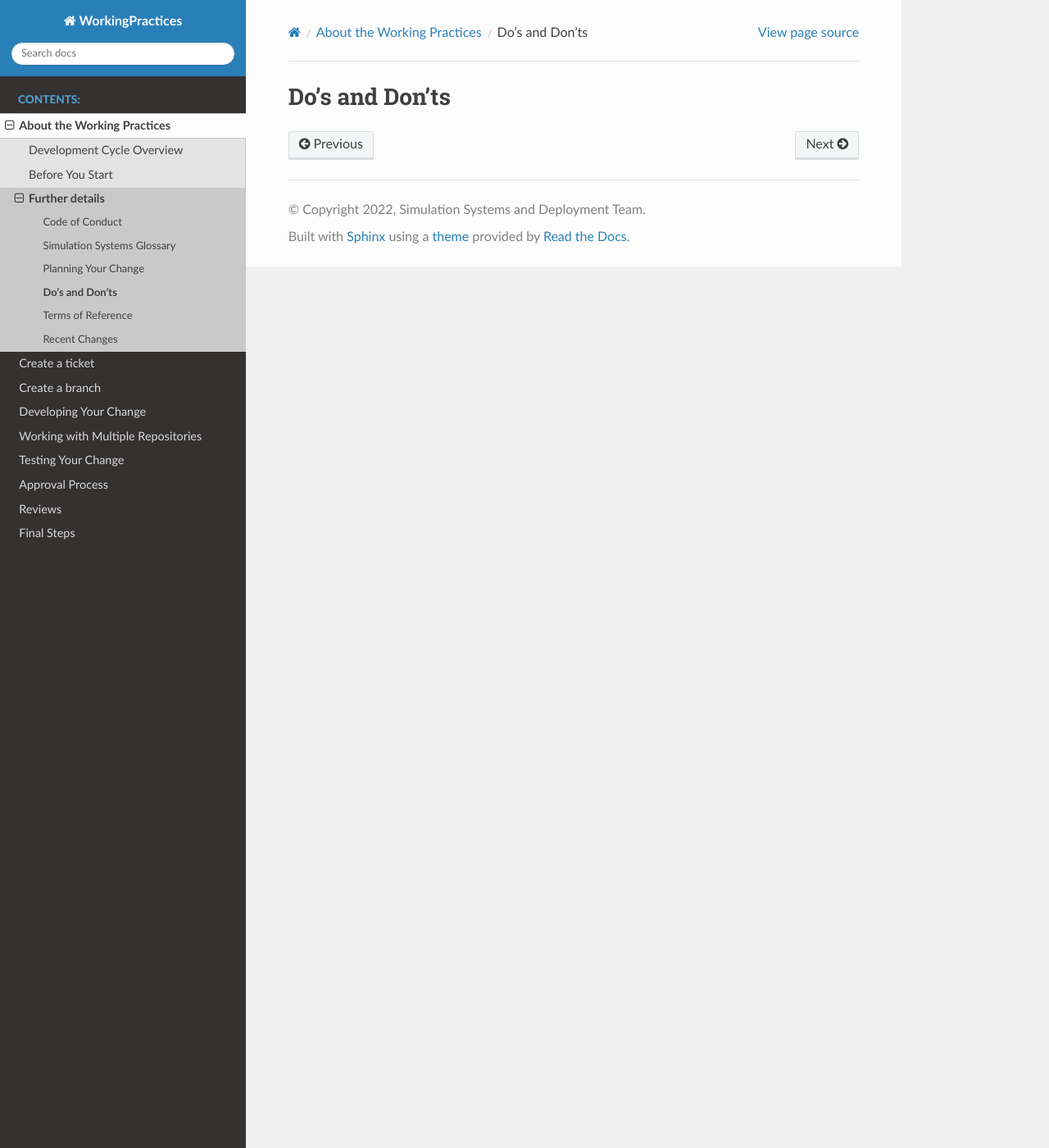
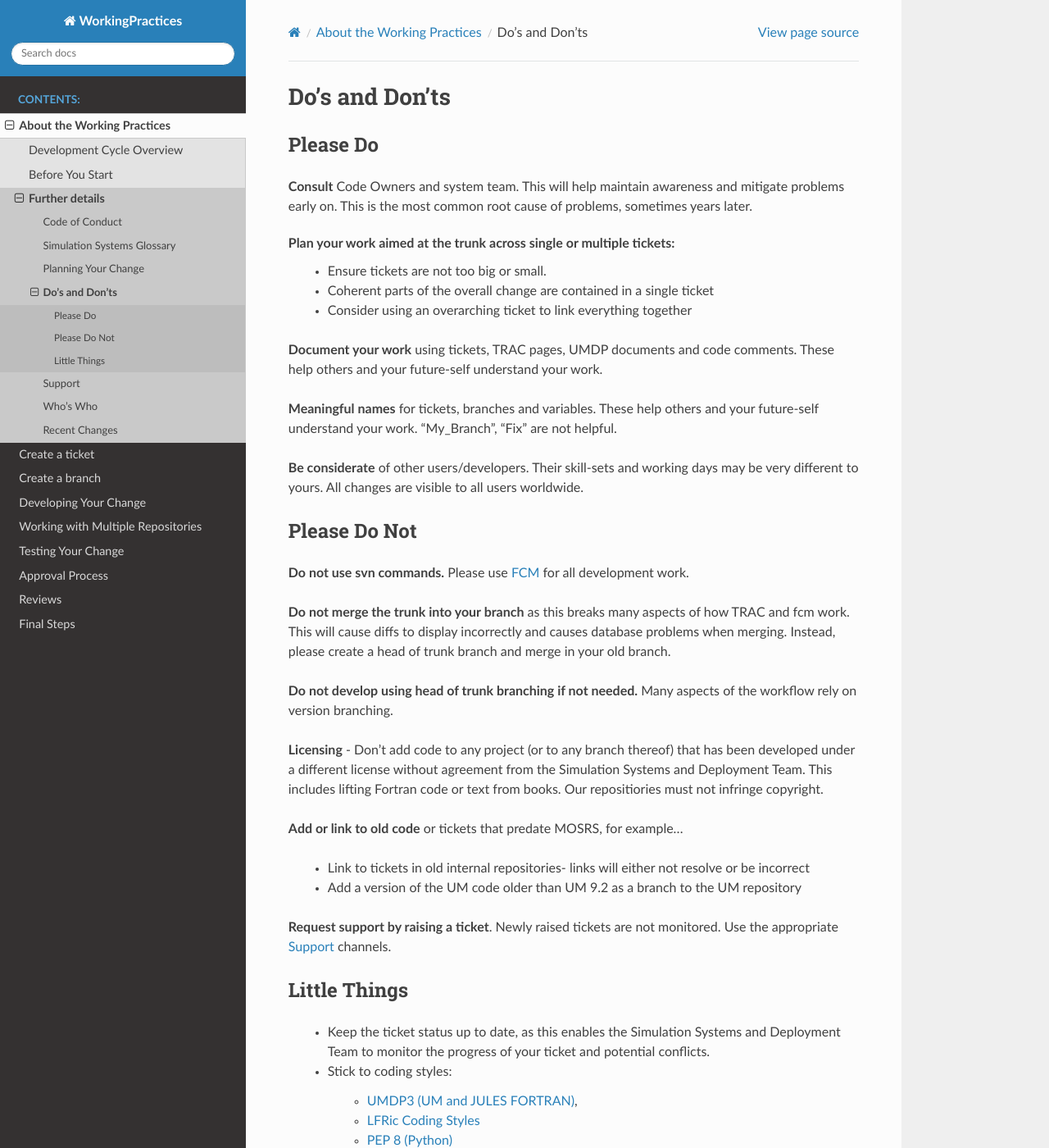
Before and after one commit to MetOffice/simulation-systems, a Sphinx documentation site: the page built from source/WorkingPractices/dos_donts.rst, in a window 1280 px wide and 1400 px high. Shown: the whole window at 82% size. Built offline with Sphinx 7.4.7 and the Read the Docs theme 2.0.0, drawn with Linux system fonts in a browser that asks for light colours; some of the changed text lies outside the part shown.

```diff
--- a/source/WorkingPractices/dos_donts.rst
+++ b/source/WorkingPractices/dos_donts.rst
@@ -1,2 +1,63 @@
 Do's and Don'ts
 ===============
+Please Do
+---------
+**Consult** Code Owners and system team. This will help maintain awareness and
+mitigate problems early on. This is the most common root cause of problems,
+sometimes years later.
+
+**Plan** your work aimed at the trunk across single or multiple tickets:
+    * Ensure tickets are not too big or small.
+    * Coherent parts of the overall change are contained in a single ticket
+    * Consider using an overarching ticket to link everything together
+
+**Document your work** using tickets, TRAC pages, UMDP documents and code
+comments. These help others and your future-self understand your work.
+
+**Meaningful names** for tickets, branches and variables. These help others and
+your future-self understand your work. "My_Branch", "Fix" are not helpful.
+
+**Be considerate** of other users/developers. Their skill-sets and working days may be very different to yours. All changes are visible to all users worldwide.
+
+Please Do Not
+-------------
+
+**Do not use svn commands.** Please use `FCM <http://metomi.github.io/fcm/doc/user_guide/>`_ for all development work.
+
+**Do not merge the trunk into your branch** as this breaks many aspects of how
+TRAC and fcm work. This will cause diffs to display incorrectly and causes
+database problems when merging. Instead, please create a head of trunk branch
+and merge in your old branch.
+
+**Do not develop using head of trunk branching if not needed.** Many aspects of
+the workflow rely on version branching.
+
+**Licensing** - Don't add code to any project (or to any branch thereof) that
+has been developed under a different license without agreement from the
+Simulation Systems and Deployment Team. This includes lifting Fortran code or
+text from books. Our repositiories must not infringe copyright.
+
+**Add or link to old code** or tickets that predate MOSRS, for example...
+
+    * Link to tickets in old internal repositories- links will either not resolve or be incorrect
+    * Add a version of the UM code older than UM 9.2 as a branch to the UM repository
+
+**Request support by raising a ticket**. Newly raised tickets are not monitored.
+Use the appropriate :ref:`support` channels.
+
+Little Things
+-------------
+
+    * Keep the ticket status up to date, as this enables the Simulation Systems
+      and Deployment Team to monitor the progress of your ticket and potential conflicts.
+
+    * Stick to coding styles:
+
+        * `UMDP3 (UM and JULES FORTRAN) <https://code.metoffice.gov.uk/doc/um/latest/umdp.html#003>`_,
+        * `LFRic Coding Styles <https://code.metoffice.gov.uk/trac/lfric/wiki/LFRicTechnical/CodingStandards>`_
+        * `PEP 8 (Python) <https://legacy.python.org/dev/peps/pep-0008/>`_
+
+    * Link to tickets in other MOSRS repositories, eg jules:#1
+
+    * All tickets for a particular milestone are visible either from the Roadmap
+      feature in Trac or via a custom query in View Tickets.
--- a/source/WorkingPractices/reviews.rst
+++ b/source/WorkingPractices/reviews.rst
@@ -5,8 +5,12 @@ Summary of the overall review process
 Preparing for review
 --------------------
 
+.. _scitech:
+
 Science/Technical Review
 ------------------------
 
+.. _codereview:
+
 Code Review
 -----------
```
Also changed, not shown: source/WorkingPractices/code_of_conduct.rst (+9 -0 lines), source/WorkingPractices/support.rst (added, +49 -0 lines), source/WorkingPractices/terms_of_reference.rst (deleted, +0 -7 lines), source/WorkingPractices/who.rst (added, +138 -0 lines), source/WorkingPractices/working_practices.rst (+4 -3 lines).
